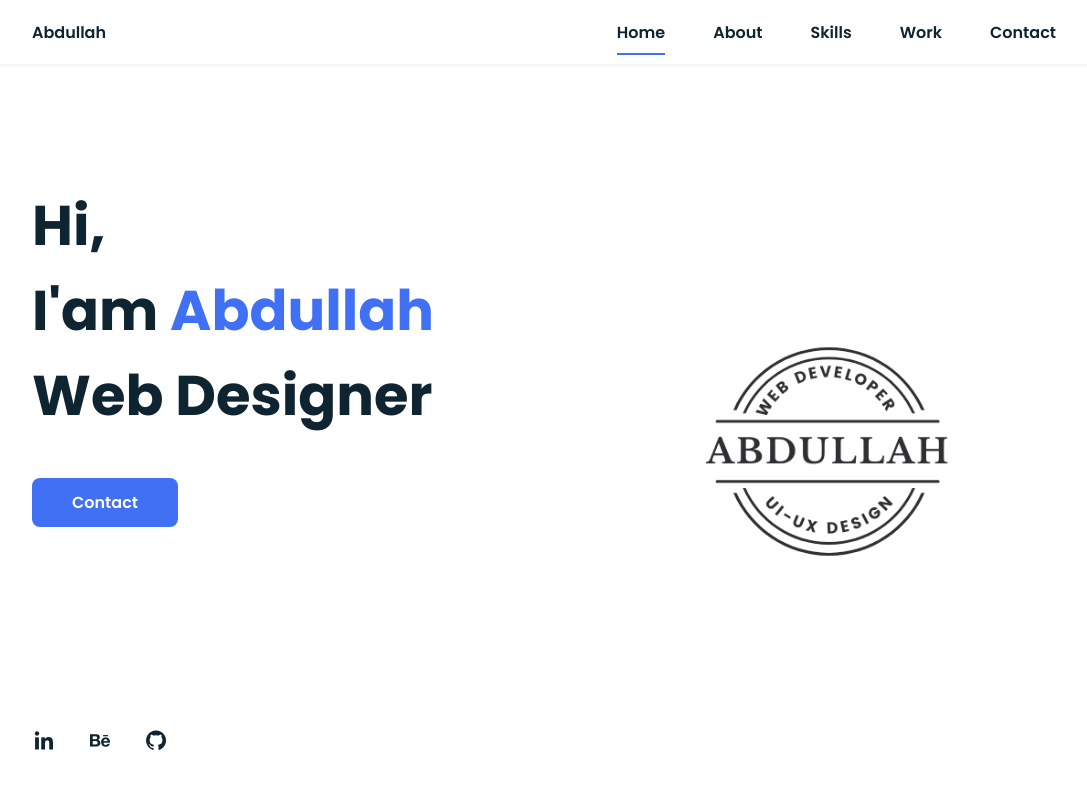
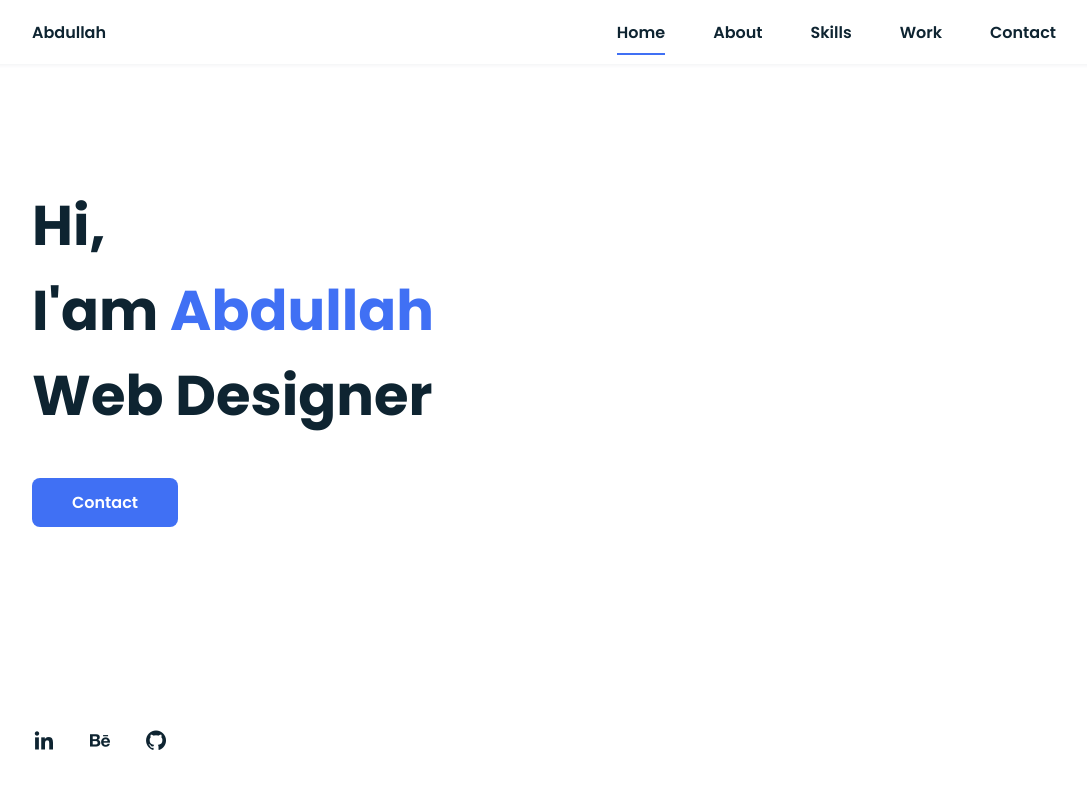
Before and after one commit to AbdullahSheraz/myservices, a plain HTML site: page index.html in a window 1280 px wide. Shown: the top 800 px of the page, without its empty margins (96-1183 px from the left). Drawn offline with nearby package versions, Linux system fonts and the light colour scheme.

Commit message:
Update index.html

```diff
--- a/index.html
+++ b/index.html
@@ -51,9 +51,9 @@
                     <a href="https://github.com/AbdullahSheraz" class="home__social-icon"><i class='bx bxl-github' ></i></a>
                 </div>
 
-                <div class="home__img">
+<!--                 <div class="home__img">
                     <img src="assets/img/Charcoal and Beige Simple & Circular Chess Event Logo.png" alt="">
-                </div>
+                </div> -->
             </section>
 
             <!--===== ABOUT =====-->
```
